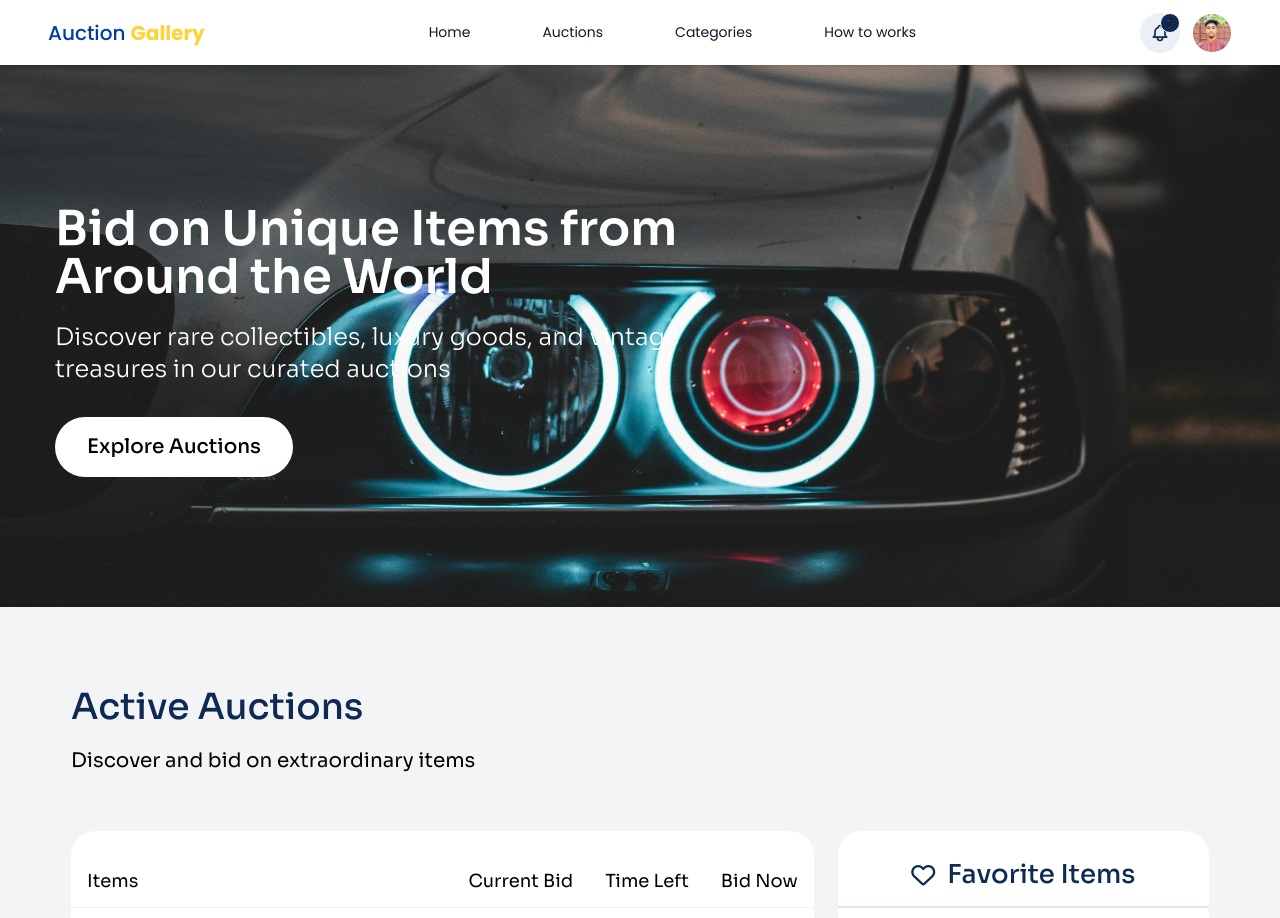
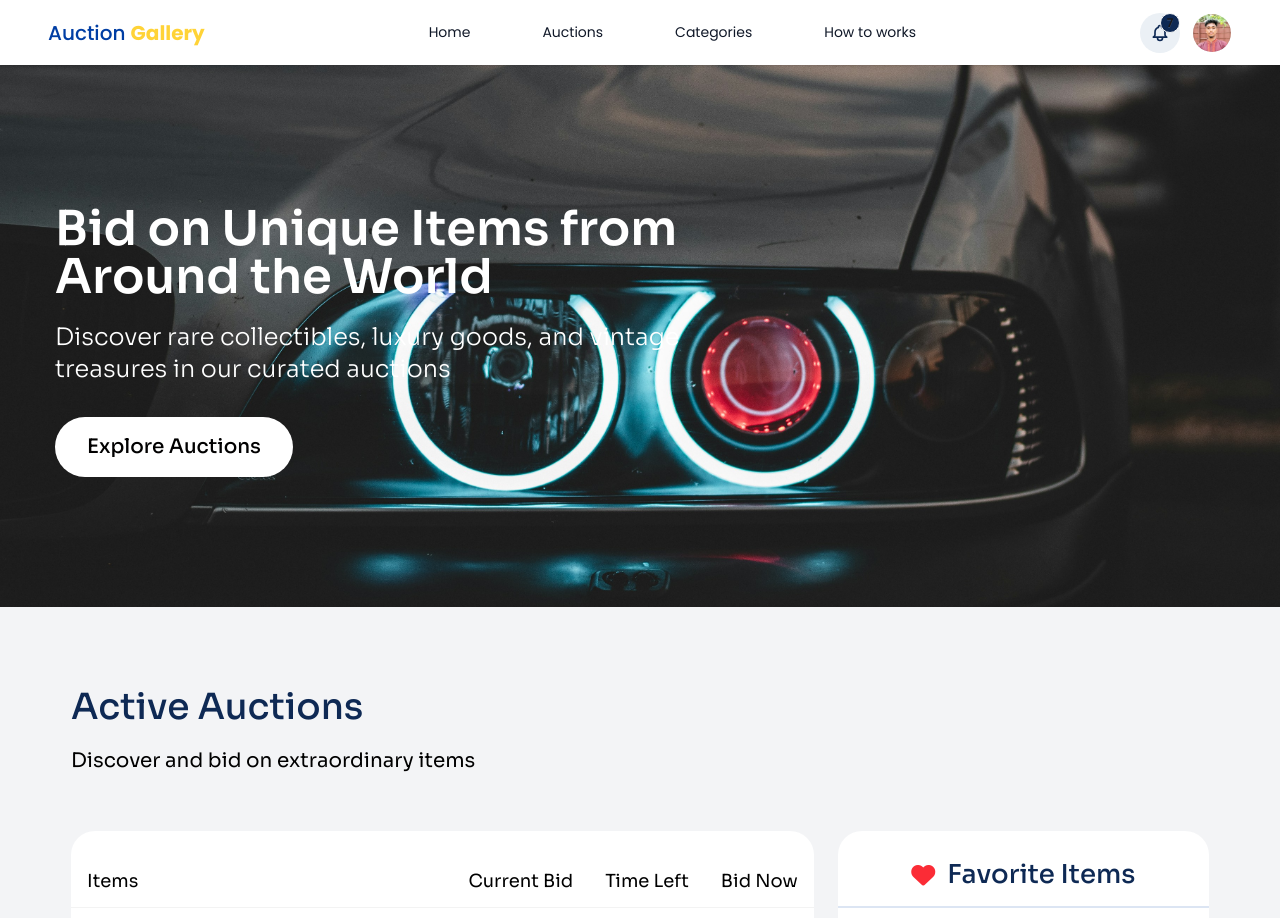
Before and after one commit to Sabbir-75/Auction-Gallery, a React (Vite) app: page / in a window 1280 px wide. Shown: the top 918 px of the page. Built offline with nearby package versions, Linux system fonts and the light colour scheme.

Commit message:
Complete Auction Gallery Website

```diff
--- a/src/App.jsx
+++ b/src/App.jsx
@@ -63,7 +63,7 @@ function App() {
         <div className='w-4/12'>
           <div className=' bg-[#FFFFFF] rounded-[24px] pt-6'>
             <div className='text-center flex justify-center gap-3 items-center pb-3 border-b-2 border-[#DCE5F3]'>
-              <i className="fa-regular fa-heart text-2xl text-[#0E2954]"></i> <h3 className='text-[26px] font-medium text-[#0E2954]'>Favorite Items</h3>
+              <i className="fa-solid fa-heart text-2xl text-red-500"></i> <h3 className='text-[26px] font-medium text-[#0E2954]'>Favorite Items</h3>
             </div>
 
             {
```
Also changed, not shown: md file/README.md (added), redme/README.md (deleted).
